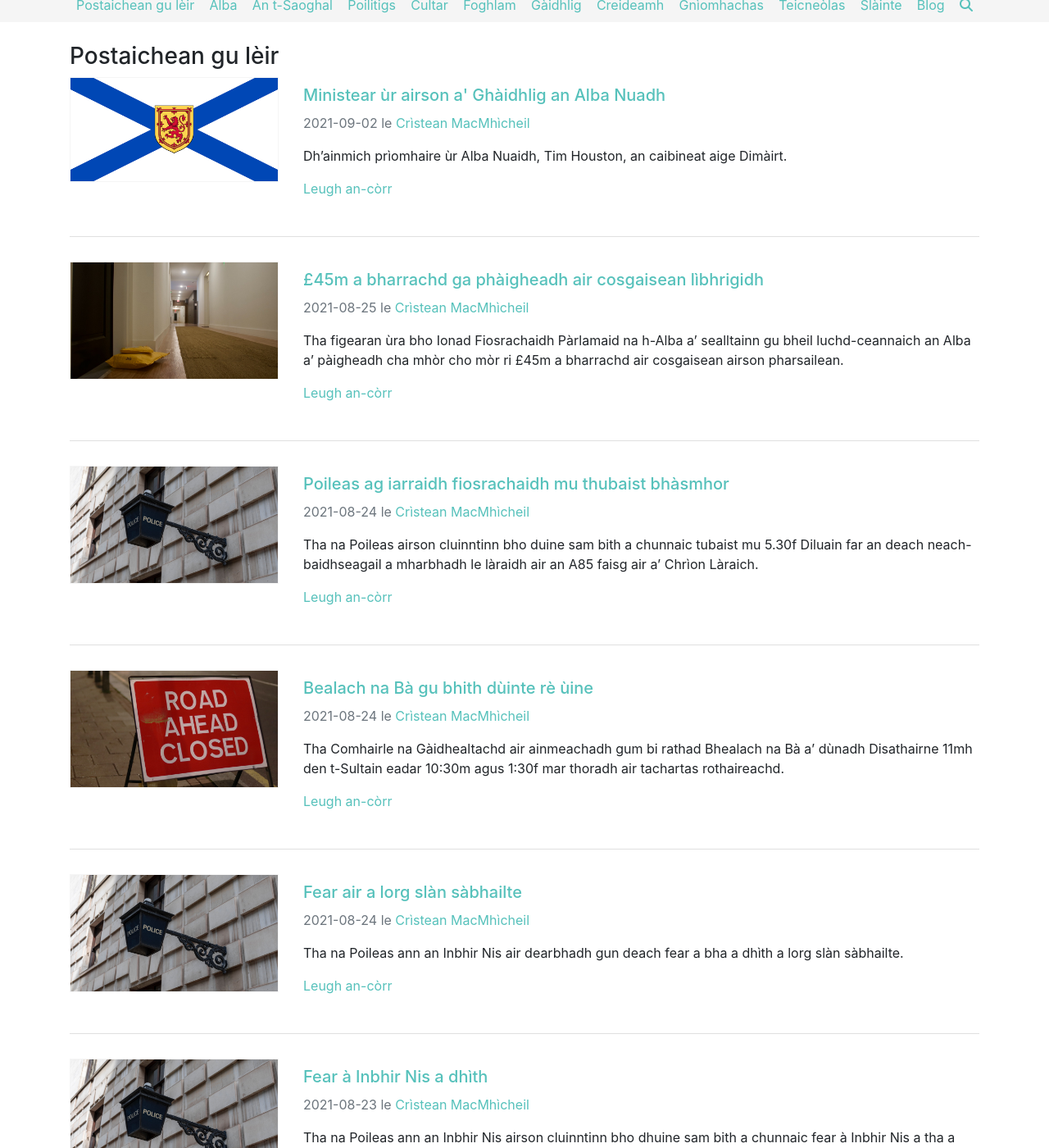
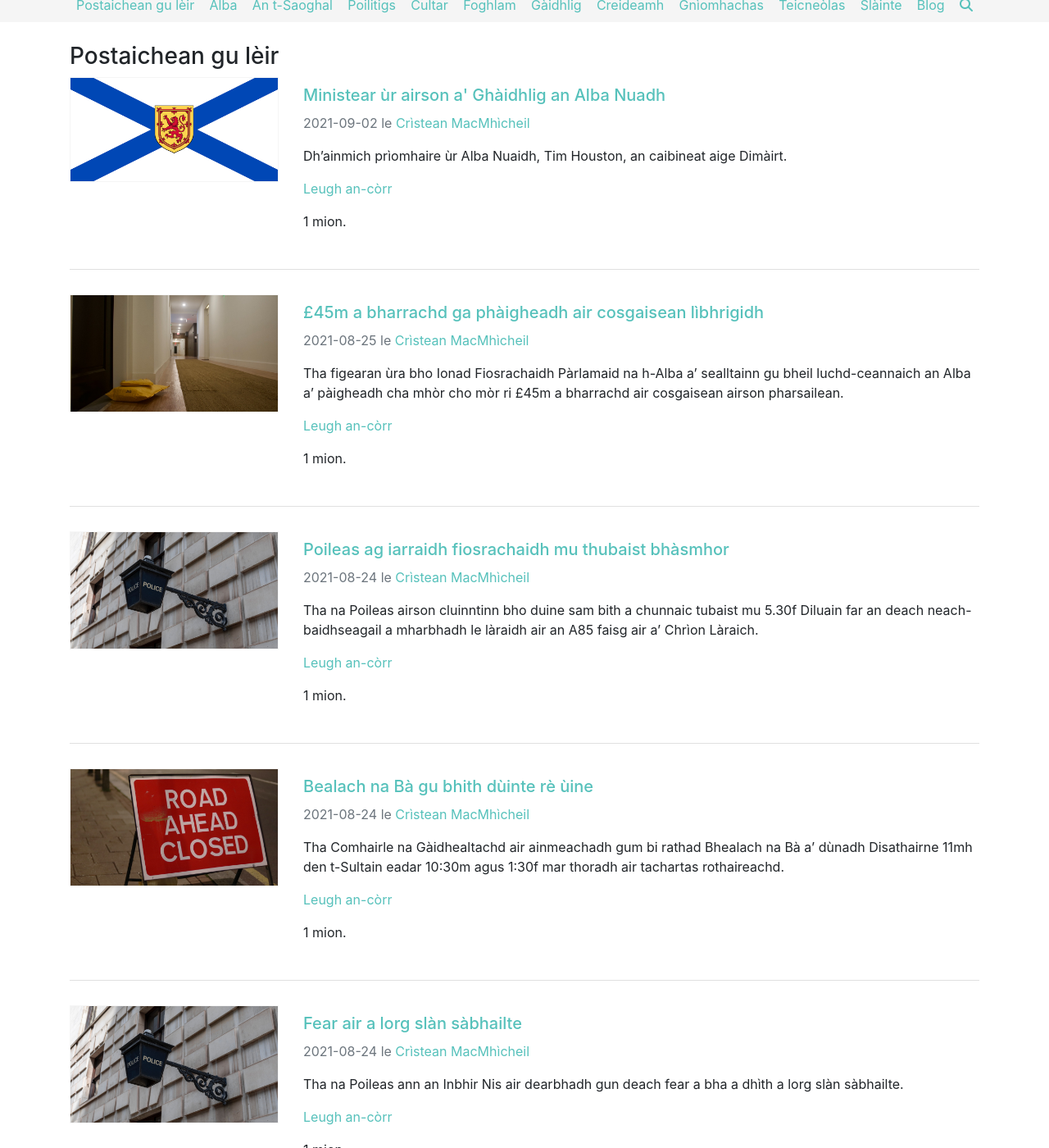
Before and after one commit to criomagan/criomagan.github.io, a Jekyll site: the page built from index.html, in a window 1280 px wide and 1400 px high, scrolled down 258 px. Shown: the whole window at 82% size. Built offline with Jekyll 4.4.1, drawn with Linux system fonts in a browser that asks for light colours; nearby versions of some CDN libraries; the list of posts is cut into pages by our own code; some of the changed text lies outside the part shown.

Commit message:
Update index.html

```diff
--- a/index.html
+++ b/index.html
@@ -24,6 +24,10 @@ image: /images/banner.jpg
             {{ post.excerpt }}
 
             <p><a href="{{ site.baseurl }}{{ post.url }}">Leugh an-còrr</a></p>
+            <p class="reading-time" title="Estimated read time">
+            {% assign words = include.content | strip_html | number_of_words %}
+            {{ words | divided_by: 180 | plus: 1 }} mion.
+            </p>
 
           </div>
         </div>
```
